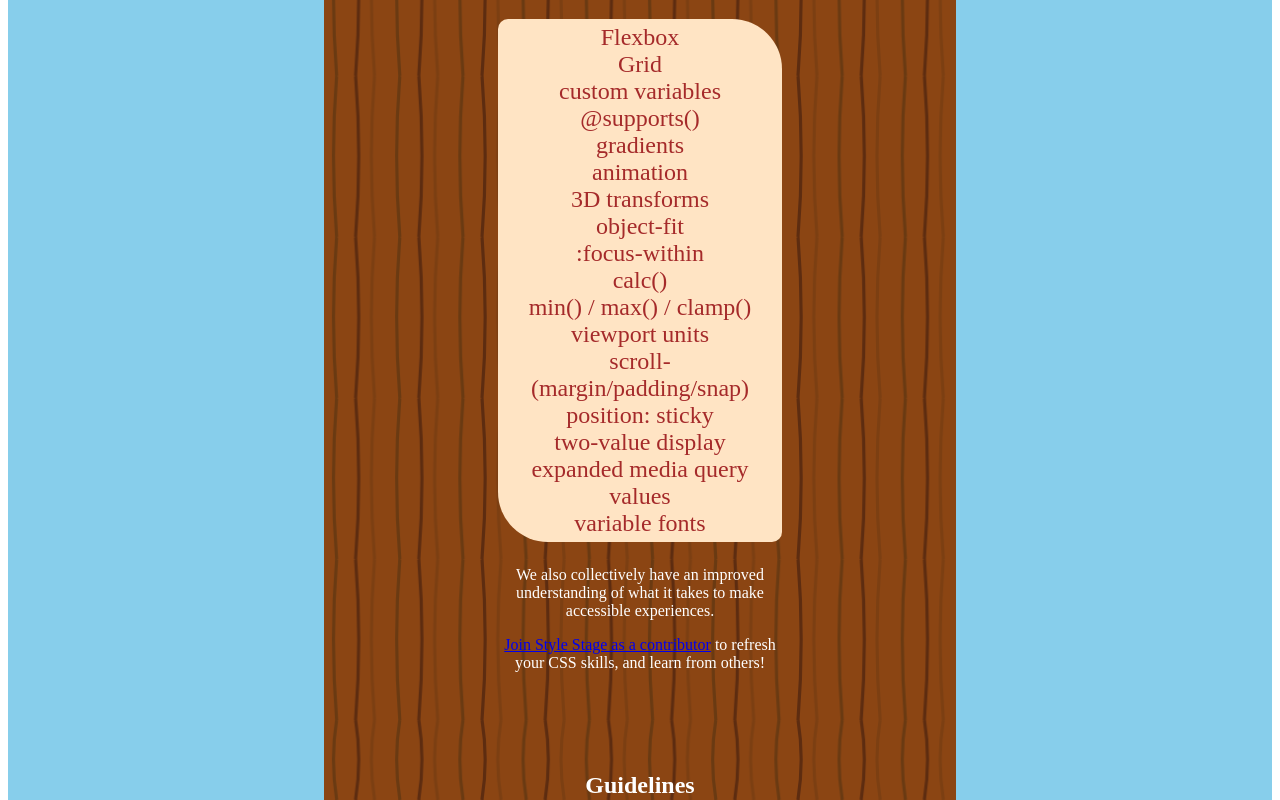
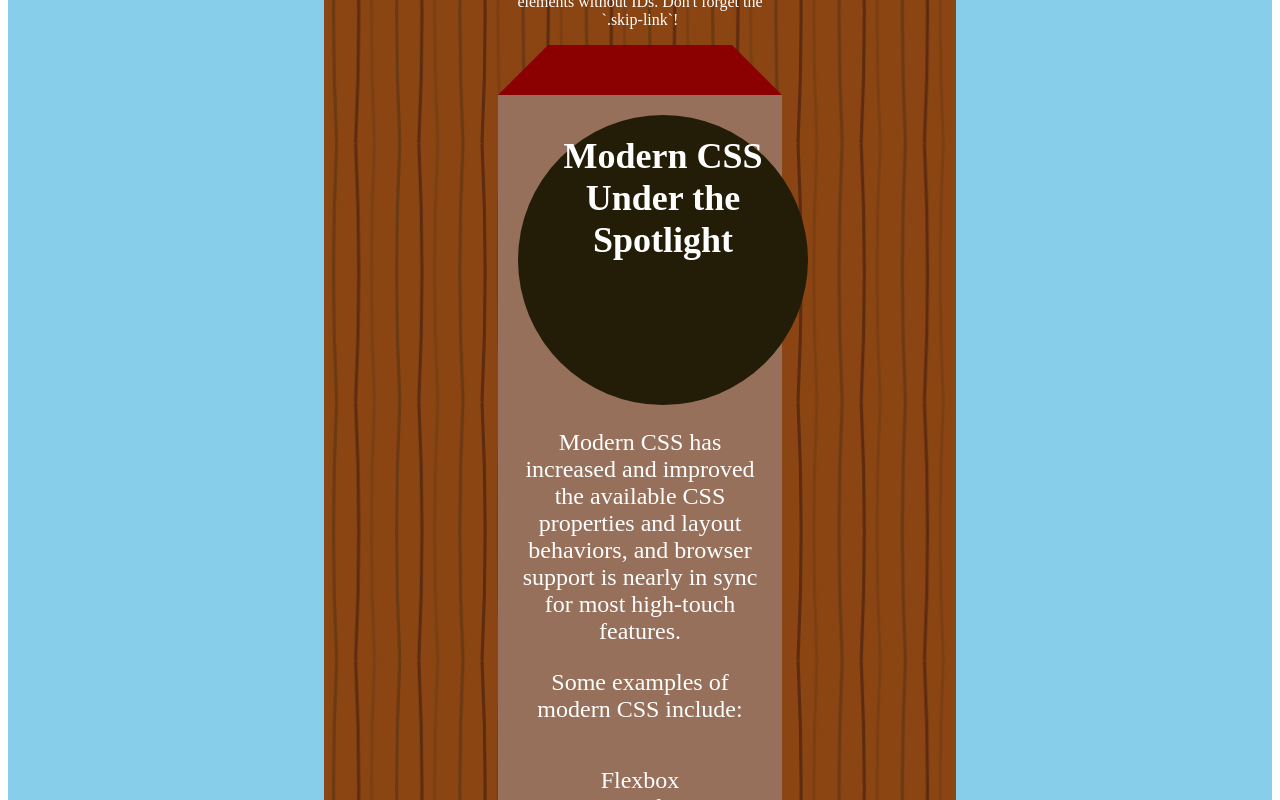
Before and after one commit to Teirza-Tippets/zen-garden, a website: page public/index.html in a window 1280 px wide. Shown: the part 1180-1980 px from the top of the page. Drawn offline with Linux system fonts and the light colour scheme.

Commit message:
git commit

```diff
--- a/public/index.html
+++ b/public/index.html
@@ -50,7 +50,7 @@
       <div class="container">
         <article id="about" class="svg-background">
           <section class="container">
-            <h2>Setting the Stage</h2>
+            <h2 class="circle">Setting the Stage</h2>
             <p>
               In 2003,
               <a href="http://daveshea.com/projects/zen/">Dave Shea</a> began a
@@ -85,14 +85,16 @@
             </p>
           </section>
           <section class="container">
-            <h2>Modern CSS Under the Spotlight</h2>
+            <div class="box-roof"></div>
+            <div class="bird-box">
+              <h2 class="circle-text">Modern CSS Under the Spotlight</h2>
               <p>
                 Modern CSS has increased and improved the available CSS properties
                 and layout behaviors, and browser support is nearly in sync for
                 most high-touch features.
               </p>
               <p>Some examples of modern CSS include:</p>
-            <ul class="moderncss">
+              <ul class="bird-box">
                 <li>Flexbox</li>
                 <li>Grid</li>
                 <li>custom variables</li>
@@ -119,11 +121,13 @@
                 <a href="#contribute">Join Style Stage as a contributor</a> to
                 refresh your CSS skills, and learn from others!
               </p>
+            </div>
+
           </section>
         </article>
         <article id="guidelines" class="svg-background">
           <section class="container">
-            <h2>Guidelines</h2>
+            <h2 class="circle">Guidelines</h2>
             <p>
               Contributing a stylesheet to Style Stage means you agree to abide
               by
@@ -164,7 +168,7 @@
         </article>
         <article id="contribute" class="svg-background">
           <section class="container">
-            <h2>Contribute</h2>
+            <h2 class="circle">Contribute</h2>
             <p>
               All who enjoy the craft of writing CSS are welcome to contribute!
             </p>
--- a/public/style.css
+++ b/public/style.css
@@ -52,7 +52,7 @@ main {
   height: 100%;
   background: inherit;
   opacity: 0;
-  z-index: 0;
+
 }
 
 .container{
@@ -61,16 +61,51 @@ main {
   text-align: center;
 }
 
-.moderncss{
-  background-color: bisque;
-  padding: 5px;
-  border-radius: 10px 50px;
-  font-size: 1.5rem;
+.circle{
+  display: inline-block;
+  padding: 20px; /* Adjust the size */
+  border-radius: 50%; /* Makes it a circle */
+  background-color: #231c07; /* Set your desired background color */
+  text-align: center;
+  width: 200px; /* Set width */
+  height: 200px; /* Set height */
+  overflow: hidden; /* Ensures the text stays within the circle */
+  justify-content: center;
+  align-items: center;
+
 }
 
-.moderncss li{
+.box-roof {
+  width: auto;
+  height: auto;
+  border-left: 50px solid transparent;
+  border-right: 50px solid transparent;
+  border-bottom: 50px solid #8B0000;
+}
+
+
+.bird-box{
+  padding: 20px;
+  font-size: 1.5rem;
+  background-color: #96705b;
+}
+
+.circle-text {
+  margin: auto 0;
+  display: inline-block;
+  padding: 20px; /* Adjust the size */
+  border-radius: 50%; /* Makes it a circle */
+  background-color: #231c07;
+  text-align: center;
+  width: 250px; /* Set width */
+  height: 250px; /* Set height */
+  justify-content: center;
+  align-items: center;
+}
+
+.bird-box li{
  list-style: none;
- color: brown;
+
 }
 
 aside {
```
Lines whose indentation alone changed are shown as unchanged.
